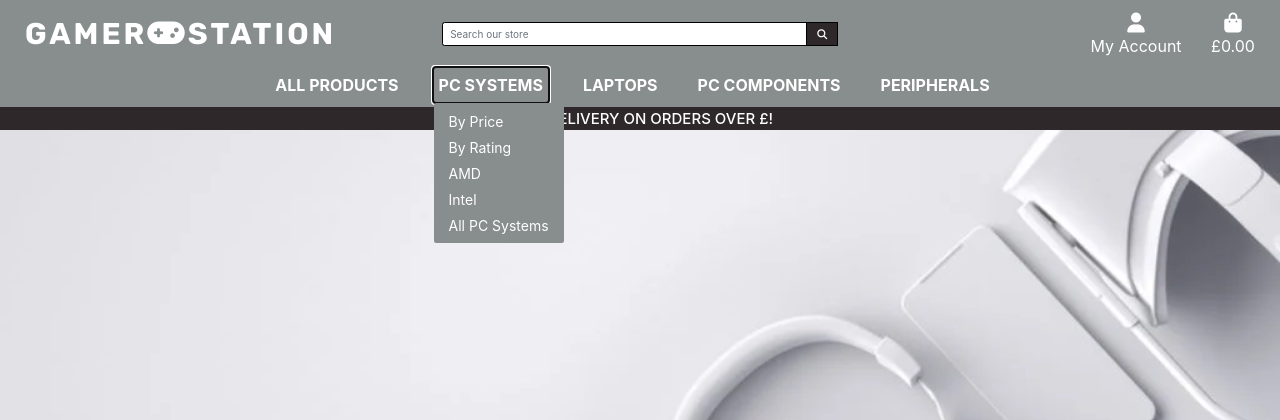
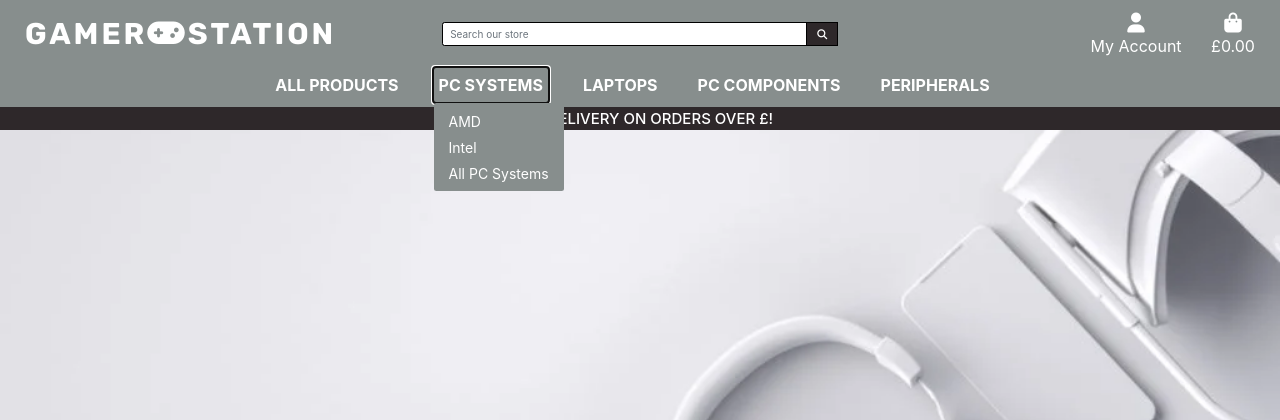
Before and after one commit to ThomasWharton/gamer-station, a Django app: page /products/ in a window 1280 px wide, after a click on "PC SYSTEMS". Shown: the top 420 px of the page. Run offline with Django 3.2, Linux system fonts and the light colour scheme; data that the repository does not hold is empty; parts of the project's set-up code (start-up, migrations or seed data) failed here and were passed over; some libraries are stand-ins or nearby versions.

Commit message:
Add filtering by category and sub-category

```diff
--- a/products/templatetags/custom_filters.py
+++ b/products/templatetags/custom_filters.py
@@ -1,5 +1,10 @@
 from django import template
 
+"""
+Custom filtering to ensure category heading
+on products template does not appear if
+no products visible within that category
+"""
 register = template.Library()
 
 @register.filter
--- a/products/views.py
+++ b/products/views.py
@@ -15,6 +15,8 @@ def all_products(request):
     )
     categories = Category.objects.all()
     query = None
+    category = None
+    sub_category = None
 
     if request.GET:
         if 'q' in request.GET:
@@ -26,10 +28,20 @@ def all_products(request):
             queries = Q(name__icontains=query) | Q(description__icontains=query)
             products = products.filter(queries)
 
+        if 'category' in request.GET:
+            category = request.GET['category']
+            products = products.filter(category__name=category)
+
+        if 'sub_category' in request.GET:
+            sub_category = request.GET['sub_category']
+            products = products.filter(sub_category=sub_category)
+
     context = {
         'products': products,
         'categories': categories,
         'search_term': query,
+        'selected_category': category,
+        'selected_sub_category': sub_category,
     }
     return render(request, 'products/products.html', context)
 
--- a/templates/includes/main-nav.html
+++ b/templates/includes/main-nav.html
@@ -10,11 +10,9 @@
                 PC Systems
             </a>
             <div class="dropdown-menu border-0 bg-grey" aria-labelledby="pc-systems-link">
-                <a href="" class="dropdown-item">By Price</a>
-                <a href="" class="dropdown-item">By Rating</a>
-                <a href="" class="dropdown-item">AMD</a>
-                <a href="" class="dropdown-item">Intel</a>
-                <a href="" class="dropdown-item">All PC Systems</a>
+                <a href="{% url 'products' %}?category=pc-systems&sub_category=AMD" class="dropdown-item">AMD</a>
+                <a href="{% url 'products' %}?category=pc-systems&sub_category=intel" class="dropdown-item">Intel</a>
+                <a href="{% url 'products' %}?category=pc-systems" class="dropdown-item">All PC Systems</a>
             </div>
         </li>
         <li class="nav-item dropdown">
@@ -22,11 +20,9 @@
                 Laptops
             </a>
             <div class="dropdown-menu border-0 bg-grey" aria-labelledby="laptops-link">
-                <a href="" class="dropdown-item">By Price</a>
-                <a href="" class="dropdown-item">By Rating</a>
-                <a href="" class="dropdown-item">AMD</a>
-                <a href="" class="dropdown-item">Intel</a>
-                <a href="" class="dropdown-item">All Laptops</a>
+                <a href="{% url 'products' %}?category=laptops&sub_category=AMD" class="dropdown-item">AMD</a>
+                <a href="{% url 'products' %}?category=laptops&sub_category=intel" class="dropdown-item">Intel</a>
+                <a href="{% url 'products' %}?category=laptops" class="dropdown-item">All Laptops</a>
             </div>
         </li>
         <li class="nav-item dropdown">
@@ -34,14 +30,14 @@
                 PC Components
             </a>
             <div class="dropdown-menu border-0 bg-grey" aria-labelledby="pc-components-link">
-                <a href="" class="dropdown-item">Processors</a>
-                <a href="" class="dropdown-item">Motherboards</a>
-                <a href="" class="dropdown-item">GPUs</a>
-                <a href="" class="dropdown-item">Memory</a>
-                <a href="" class="dropdown-item">Storage</a>
-                <a href="" class="dropdown-item">Power Supplies</a>
-                <a href="" class="dropdown-item">Cooling</a>
-                <a href="" class="dropdown-item">All PC Components</a>
+                <a href="{% url 'products' %}?category=pc-components&sub_category=processor" class="dropdown-item">Processors</a>
+                <a href="{% url 'products' %}?category=pc-components&sub_category=motherboard" class="dropdown-item">Motherboards</a>
+                <a href="{% url 'products' %}?category=pc-components&sub_category=GPU" class="dropdown-item">GPUs</a>
+                <a href="{% url 'products' %}?category=pc-components&sub_category=RAM" class="dropdown-item">Memory</a>
+                <a href="{% url 'products' %}?category=pc-components&sub_category=storage" class="dropdown-item">Storage</a>
+                <a href="{% url 'products' %}?category=pc-components&sub_category=PSU" class="dropdown-item">Power Supplies</a>
+                <a href="{% url 'products' %}?category=pc-components&sub_category=cooler" class="dropdown-item">Cooling</a>
+                <a href="{% url 'products' %}?category=pc-components" class="dropdown-item">All PC Components</a>
             </div>
         </li>
         <li class="nav-item dropdown">
@@ -49,11 +45,11 @@
                 Peripherals
             </a>
             <div class="dropdown-menu border-0 bg-grey" aria-labelledby="peripherals-link">
-                <a href="" class="dropdown-item">Mice</a>
-                <a href="" class="dropdown-item">Keyboards</a>
-                <a href="" class="dropdown-item">Mousemats</a>
-                <a href="" class="dropdown-item">Headsets</a>
-                <a href="" class="dropdown-item">All Peripherals</a>
+                <a href="{% url 'products' %}?category=peripherals&sub_category=mouse" class="dropdown-item">Mice</a>
+                <a href="{% url 'products' %}?category=peripherals&sub_category=keyboard" class="dropdown-item">Keyboards</a>
+                <a href="{% url 'products' %}?category=peripherals&sub_category=mousemat" class="dropdown-item">Mousemats</a>
+                <a href="{% url 'products' %}?category=peripherals&sub_category=headset" class="dropdown-item">Headsets</a>
+                <a href="{% url 'products' %}?category=peripherals" class="dropdown-item">All Peripherals</a>
             </div>
         </li>
     </ul>
```
